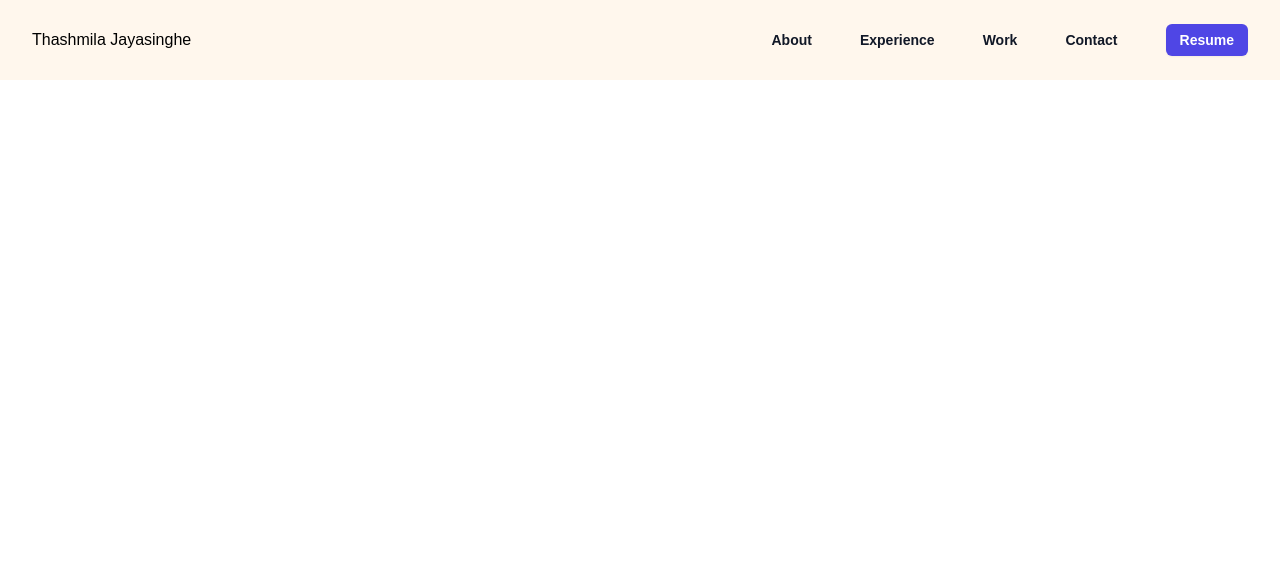
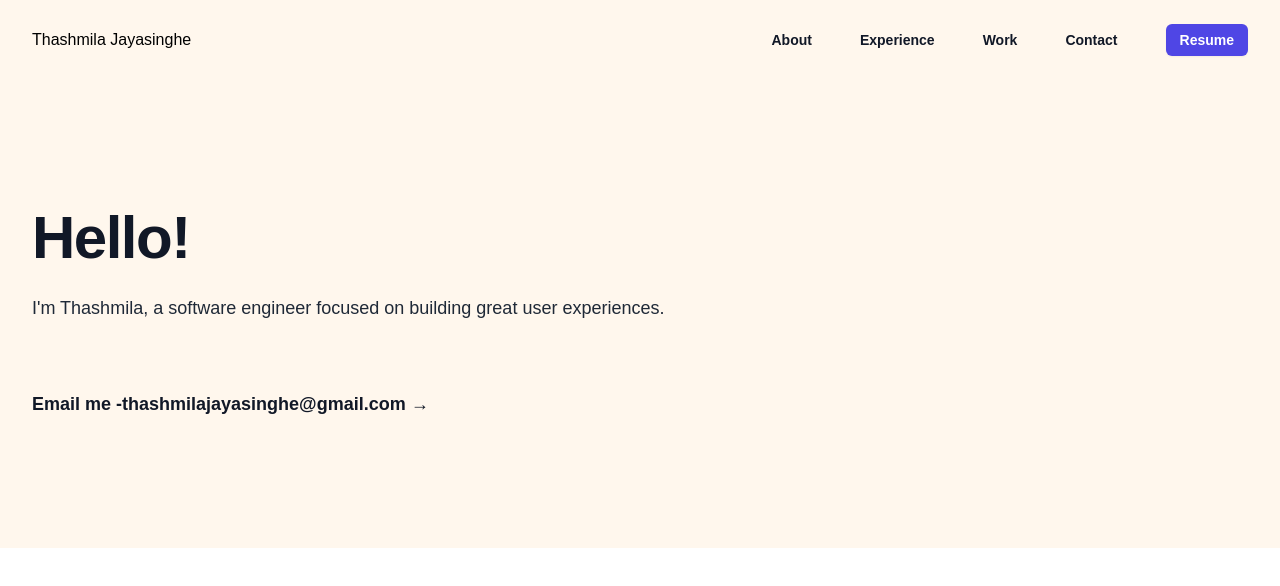
Before and after one commit to ThashmilaJayasinghe/portfolio-v1, a Next.js app: page / in a window 1280 px wide. Shown: the top 586 px of the page. Built offline with nearby package versions, Linux system fonts and the light colour scheme; a web font is replaced by a local one.

Commit message:
Hero section layout updated

```diff
--- a/app/page.js
+++ b/app/page.js
@@ -9,8 +9,8 @@ export default function Home() {
   return (
     <div>
       <Header />
-      {/* <Hero />
-      <About />
+      <Hero />
+      {/* <About />
       <Skills />
       <Projects />
       <Contact /> */}
--- a/components/Hero.jsx
+++ b/components/Hero.jsx
@@ -13,13 +13,8 @@ const stats = [
 
 export default function Hero() {
   return (
-    <div className="relative isolate overflow-hidden bg-gray-900 py-24 sm:py-32">
-      <img
-        src="https://images.unsplash.com/photo-1521737604893-d14cc237f11d?ixlib=rb-4.0.3&ixid=MnwxMjA3fDB8MHxwaG90by1wYWdlfHx8fGVufDB8fHx8&auto=format&fit=crop&crop=focalpoint&fp-y=.8&w=2830&h=1500&q=80&blend=111827&sat=-100&exp=15&blend-mode=multiply"
-        alt=""
-        className="absolute inset-0 -z-10 h-full w-full object-cover object-right md:object-center"
-      />
-      <div
+    <div className="relative isolate overflow-hidden bg-orange-50 py-24 sm:py-32">
+      {/* <div
         className="hidden sm:absolute sm:-top-10 sm:right-1/2 sm:-z-10 sm:mr-10 sm:block sm:transform-gpu sm:blur-3xl"
         aria-hidden="true"
       >
@@ -30,8 +25,8 @@ export default function Hero() {
               'polygon(74.1% 44.1%, 100% 61.6%, 97.5% 26.9%, 85.5% 0.1%, 80.7% 2%, 72.5% 32.5%, 60.2% 62.4%, 52.4% 68.1%, 47.5% 58.3%, 45.2% 34.5%, 27.5% 76.7%, 0.1% 64.9%, 17.9% 100%, 27.6% 76.8%, 76.1% 97.7%, 74.1% 44.1%)',
           }}
         />
-      </div>
-      <div
+      </div> */}
+      {/* <div
         className="absolute -top-52 left-1/2 -z-10 -translate-x-1/2 transform-gpu blur-3xl sm:top-[-28rem] sm:ml-16 sm:translate-x-0 sm:transform-gpu"
         aria-hidden="true"
       >
@@ -42,31 +37,26 @@ export default function Hero() {
               'polygon(74.1% 44.1%, 100% 61.6%, 97.5% 26.9%, 85.5% 0.1%, 80.7% 2%, 72.5% 32.5%, 60.2% 62.4%, 52.4% 68.1%, 47.5% 58.3%, 45.2% 34.5%, 27.5% 76.7%, 0.1% 64.9%, 17.9% 100%, 27.6% 76.8%, 76.1% 97.7%, 74.1% 44.1%)',
           }}
         />
-      </div>
+      </div> */}
       <div className="mx-auto max-w-7xl px-6 lg:px-8">
         <div className="mx-auto max-w-2xl lg:mx-0">
-          <h2 className="text-4xl font-bold tracking-tight text-white sm:text-6xl">Work with us</h2>
-          <p className="mt-6 text-lg leading-8 text-gray-300">
-            Anim aute id magna aliqua ad ad non deserunt sunt. Qui irure qui lorem cupidatat commodo. Elit sunt amet
-            fugiat veniam occaecat fugiat aliqua.
+          <h2 className="text-4xl font-bold tracking-tight text-gray-900 sm:text-6xl">
+            Hello!
+            {/* <img></img>           */}
+          </h2>
+          <p className="mt-6 text-lg leading-8 text-gray-800">
+            I'm Thashmila, a software engineer focused on building great user experiences.
           </p>
         </div>
         <div className="mx-auto mt-10 max-w-2xl lg:mx-0 lg:max-w-none">
-          <div className="grid grid-cols-1 gap-x-8 gap-y-6 text-base font-semibold leading-7 text-white sm:grid-cols-2 md:flex lg:gap-x-10">
-            {links.map((link) => (
-              <a key={link.name} href={link.href}>
-                {link.name} <span aria-hidden="true">&rarr;</span>
-              </a>
-            ))}
+          <div className="grid grid-cols-1 gap-x-8 gap-y-6 text-base font-semibold leading-7 text-amber-950 sm:grid-cols-2 md:flex lg:gap-x-10">
+          <p className="mt-6 text-lg leading-8 text-gray-900">
+            Email me -
+            <a href="#">
+              thashmilajayasinghe@gmail.com <span aria-hidden="true">&rarr;</span>
+            </a>
+          </p>
           </div>
-          <dl className="mt-16 grid grid-cols-1 gap-8 sm:mt-20 sm:grid-cols-2 lg:grid-cols-4">
-            {stats.map((stat) => (
-              <div key={stat.name} className="flex flex-col-reverse">
-                <dt className="text-base leading-7 text-gray-300">{stat.name}</dt>
-                <dd className="text-2xl font-bold leading-9 tracking-tight text-white">{stat.value}</dd>
-              </div>
-            ))}
-          </dl>
         </div>
       </div>
     </div>
```
